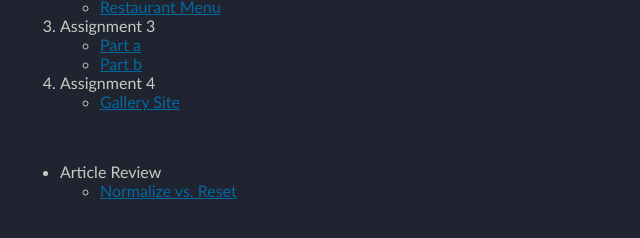
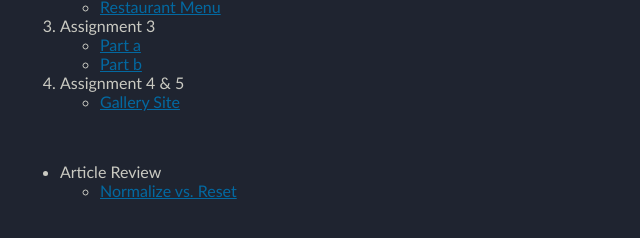
Before and after one commit to AviFS/css-class, a plain HTML site: page index.html in a window 1280 px wide. Shown: the part 278-516 px from the top of the page, 0-640 px from the left. Drawn offline with Linux system fonts and the light colour scheme.

Commit message:
hw5 - added hw5 to index

```diff
--- a/index.html
+++ b/index.html
@@ -36,7 +36,7 @@
             <li><a href="./hw3/part1.html">Part a</a></li>
             <li><a href="./hw3/part2.html">Part b</a></li>
         </ul>
-        <li>Assignment 4</li>
+        <li>Assignment 4 & 5</li>
         <ul>
             <li><a href="./hw4/home.html">Gallery Site</a></li>
         </ul>
```
